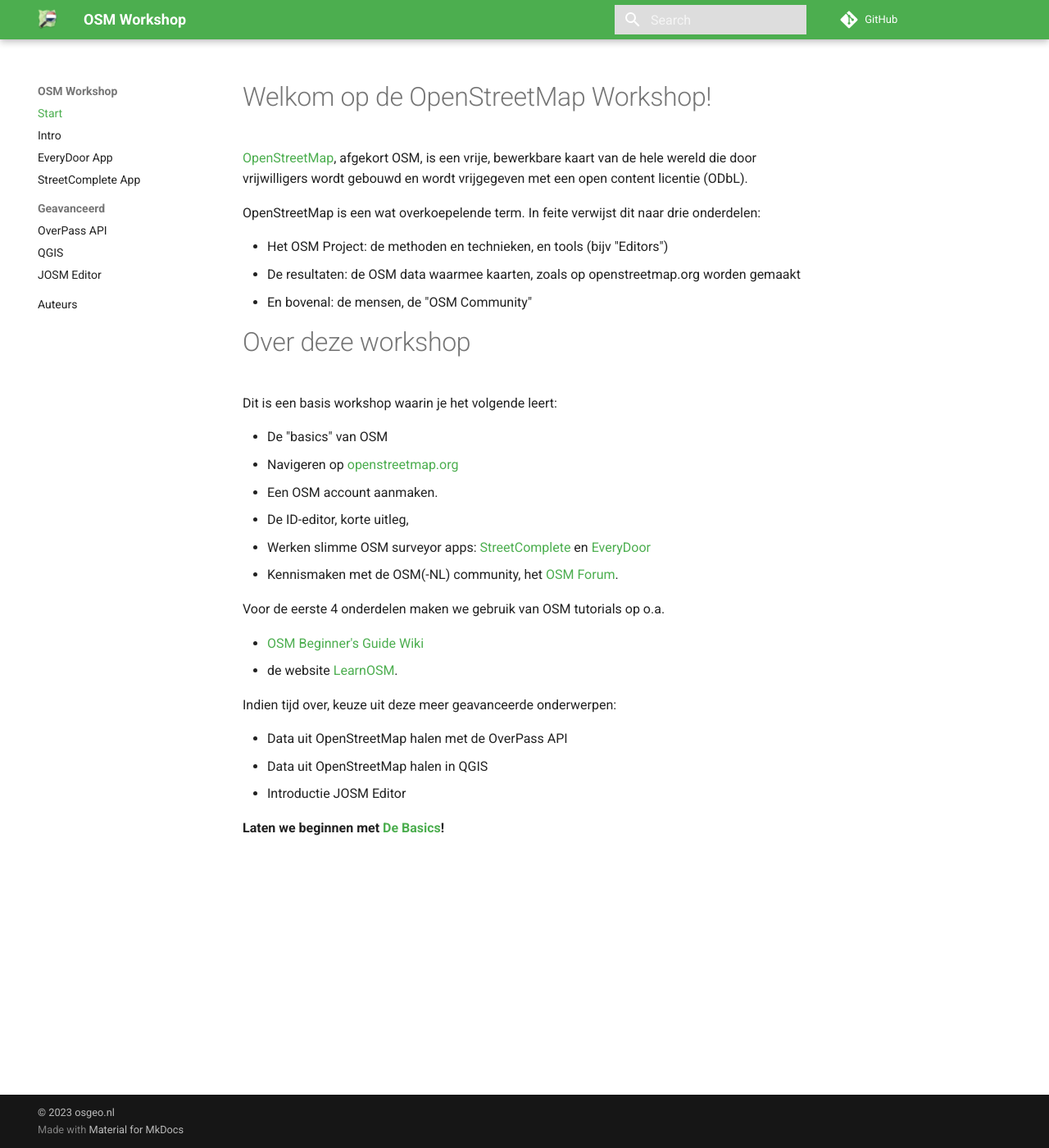
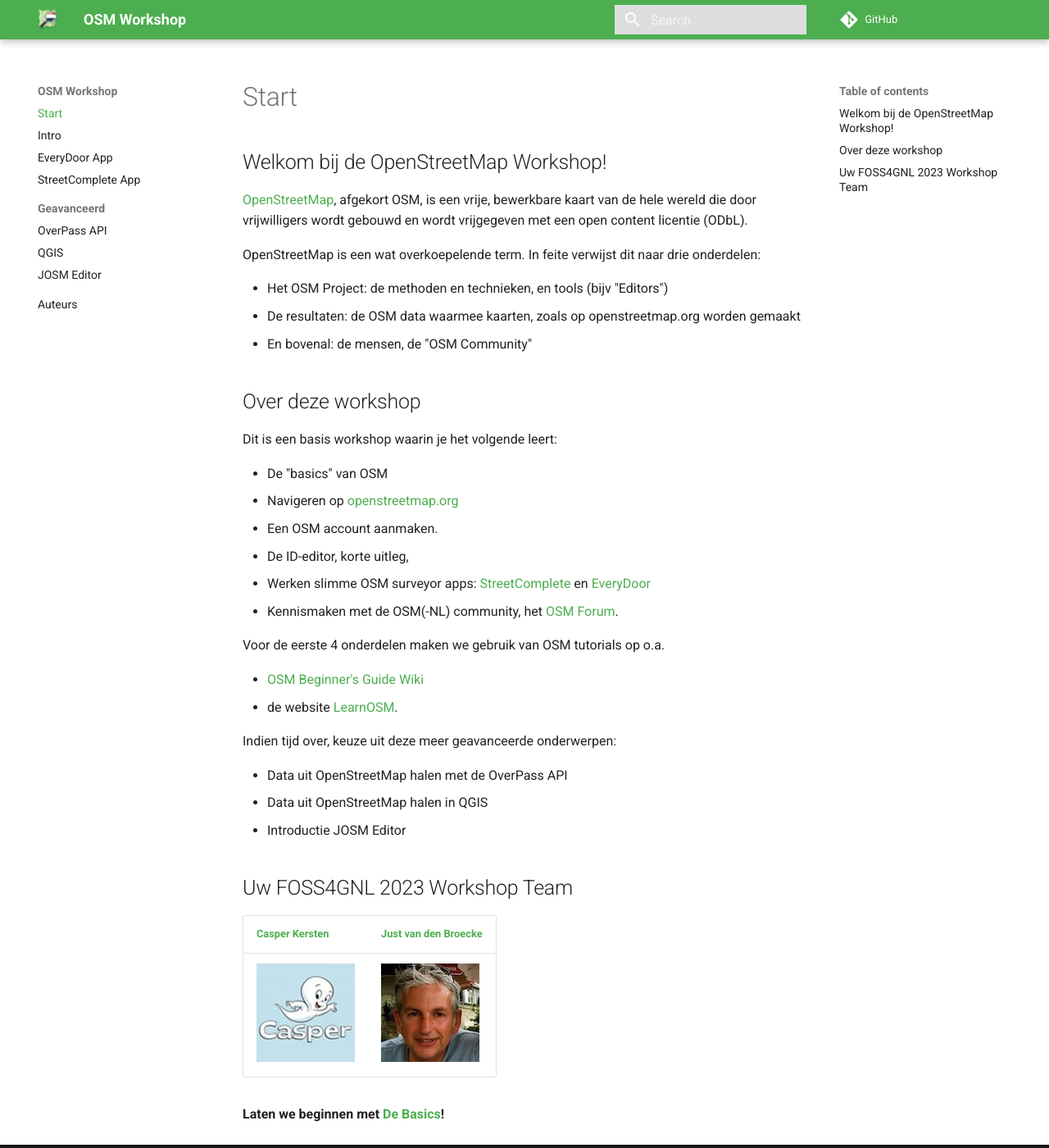
Before and after one commit to osgeonl/osmws.osgeo.nl, an MkDocs documentation site: the page built from docs/src/index.md, in a window 1280 px wide and 1400 px high. Shown: the whole window at 82% size. Built offline with MkDocs 1.6.1 and Material for MkDocs 9.7.7, drawn with Linux system fonts in a browser that asks for light colours; comment, search, counter and statistics services are not loaded.

Commit message:
refine intro content with authors

```diff
--- a/docs/src/index.md
+++ b/docs/src/index.md
@@ -2,7 +2,9 @@
 title: OpenStreetMap Workshop
 ---
 
-# Welkom op de OpenStreetMap Workshop!
+# Start
+
+## Welkom bij de OpenStreetMap Workshop!
 
 [OpenStreetMap](https://openstreetmap.org),
 afgekort OSM, is een vrije, bewerkbare kaart van de hele wereld die
@@ -16,7 +18,7 @@
 * De resultaten: de OSM data waarmee kaarten, zoals op openstreetmap.org worden gemaakt
 * En bovenal: de mensen, de "OSM Community"
 
-# Over deze workshop
+## Over deze workshop
 
 Dit is een basis workshop waarin je het volgende leert:
 
@@ -38,4 +40,11 @@
 * Data uit OpenStreetMap halen in QGIS
 * Introductie JOSM Editor
 
+## Uw FOSS4GNL 2023 Workshop Team
+
+|[Casper Kersten](https://www.hdyc.neis-one.org/?Friendly_Ghost)| [Just van den Broecke](https://www.openstreetmap.org/user/justb)  |
+|---|---|
+|![A](assets/images/casper_kersten.jpg) | ![B](assets/images/just_broecke.jpg)  |
+
+
 **Laten we beginnen met [De Basics](intro.md)!**
```
Also changed, not shown: docs/src/assets/images/casper_kersten.jpg (added), docs/src/assets/images/just_broecke.jpg (added).
